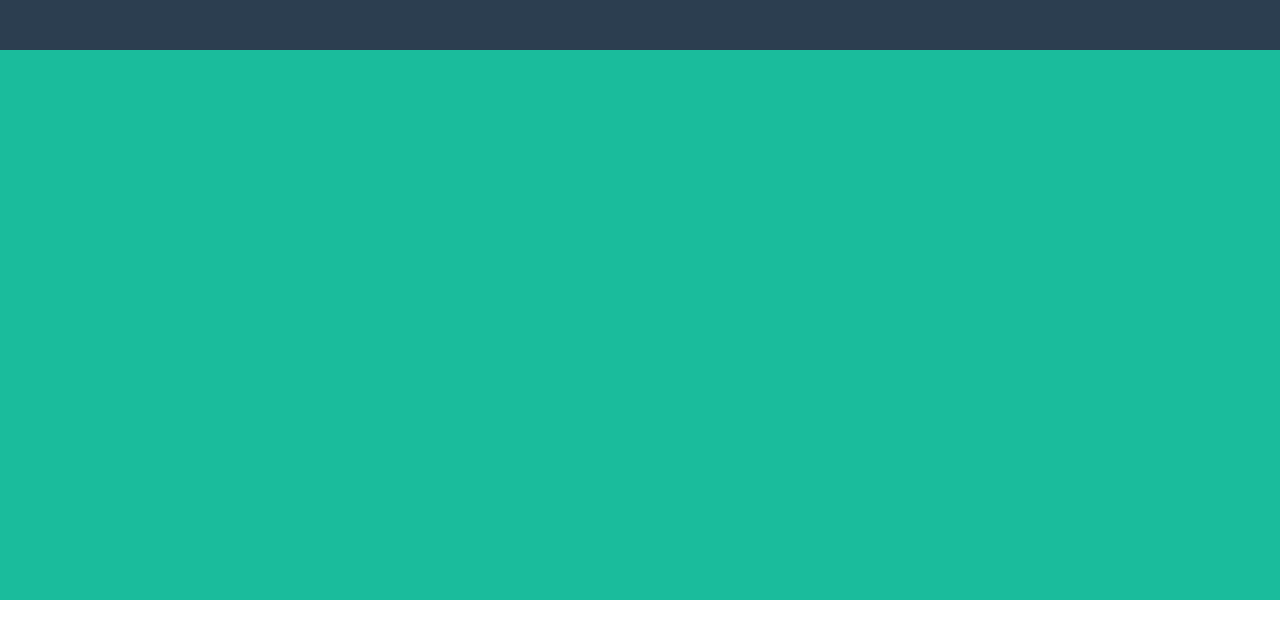
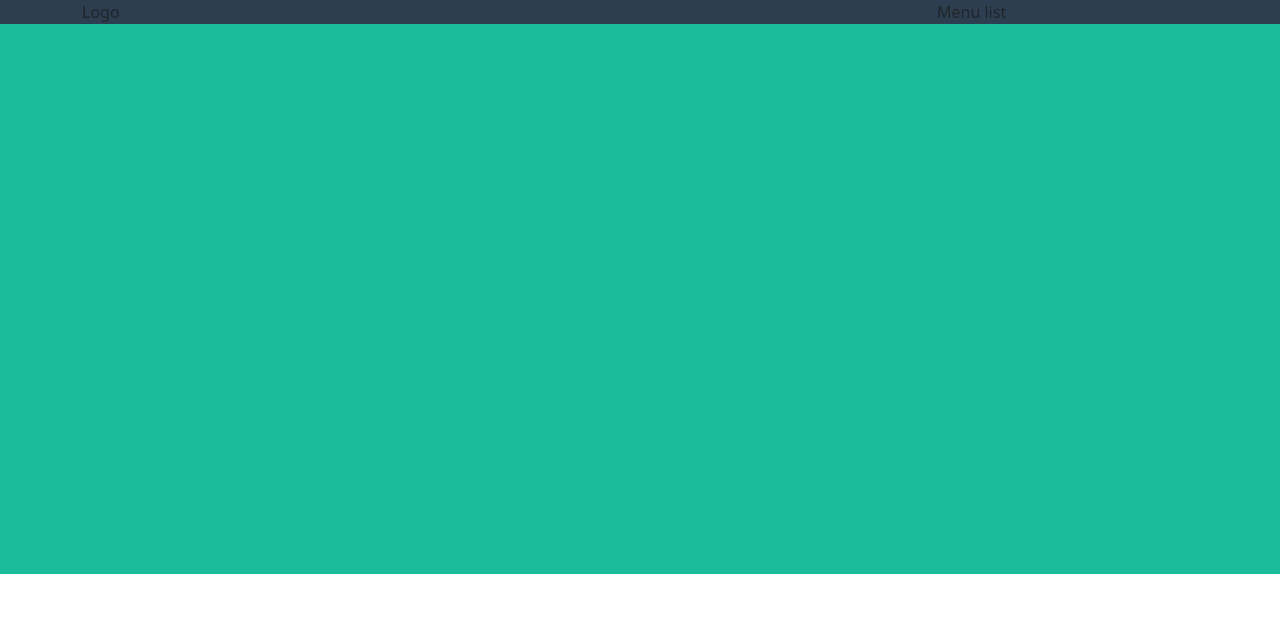
Before and after one commit to Simone823/html-css-bootstrap-freelancer, a plain HTML site: page index.html in a window 1280 px wide. Shown: the top 638 px of the page. Drawn offline with nearby package versions, Linux system fonts and the light colour scheme.

Commit message:
header row e col

```diff
--- a/index.html
+++ b/index.html
@@ -16,7 +16,15 @@
 <body>
 
     <!-- Header -->
-    <header class="container-fluid bkg-blue-turquoise height-50">
+    <header class="container-fluid bkg-blue-turquoise padding-y-20">
+        <div class="container">
+            <div class="row justify-content-between">
+                <!-- Logo -->
+                <div class="col-3">Logo</div>
+                <!-- Menu list -->
+                <div class="col-3">Menu list</div>
+            </div>
+        </div>
 
     </header>
 
```
